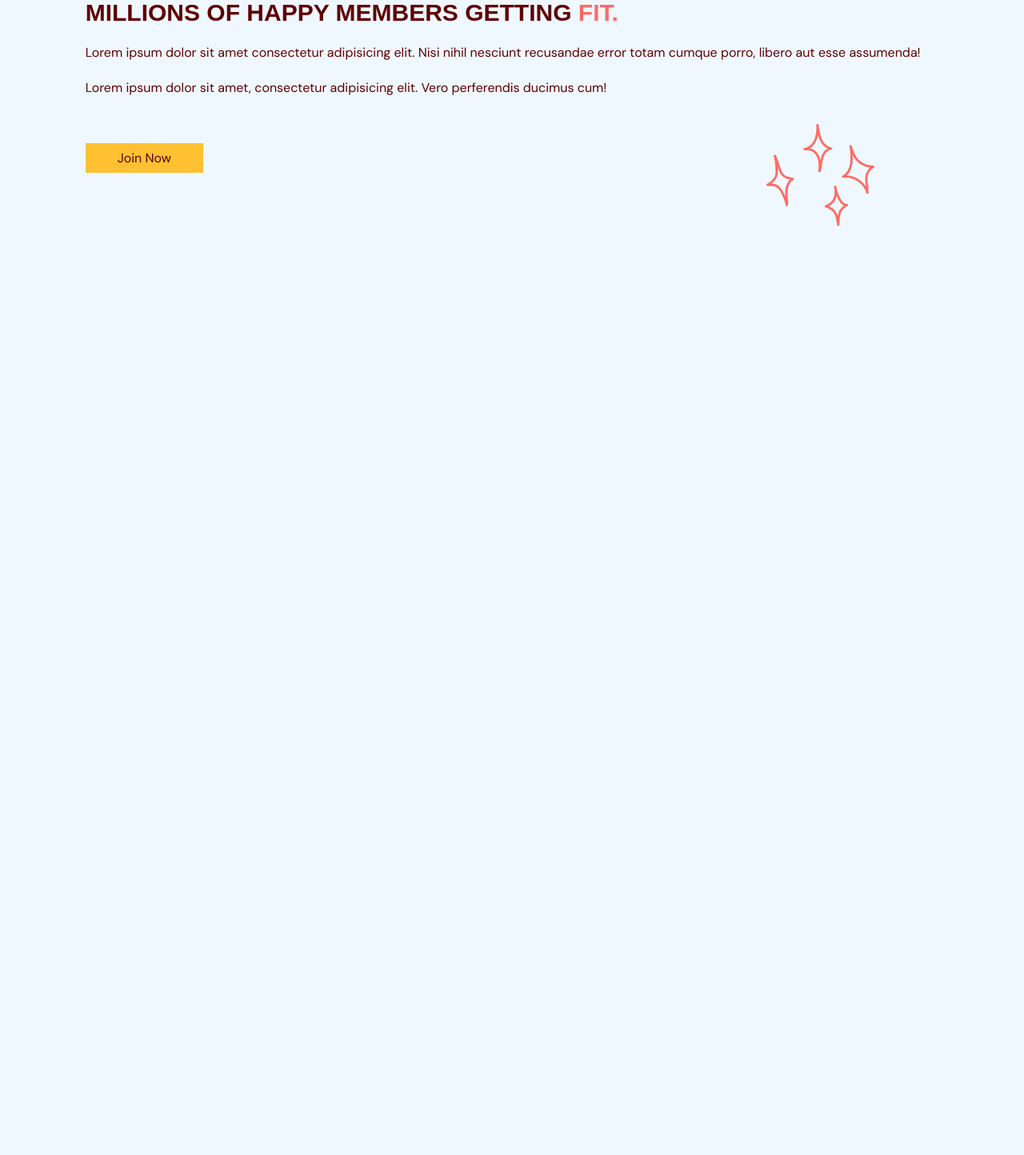
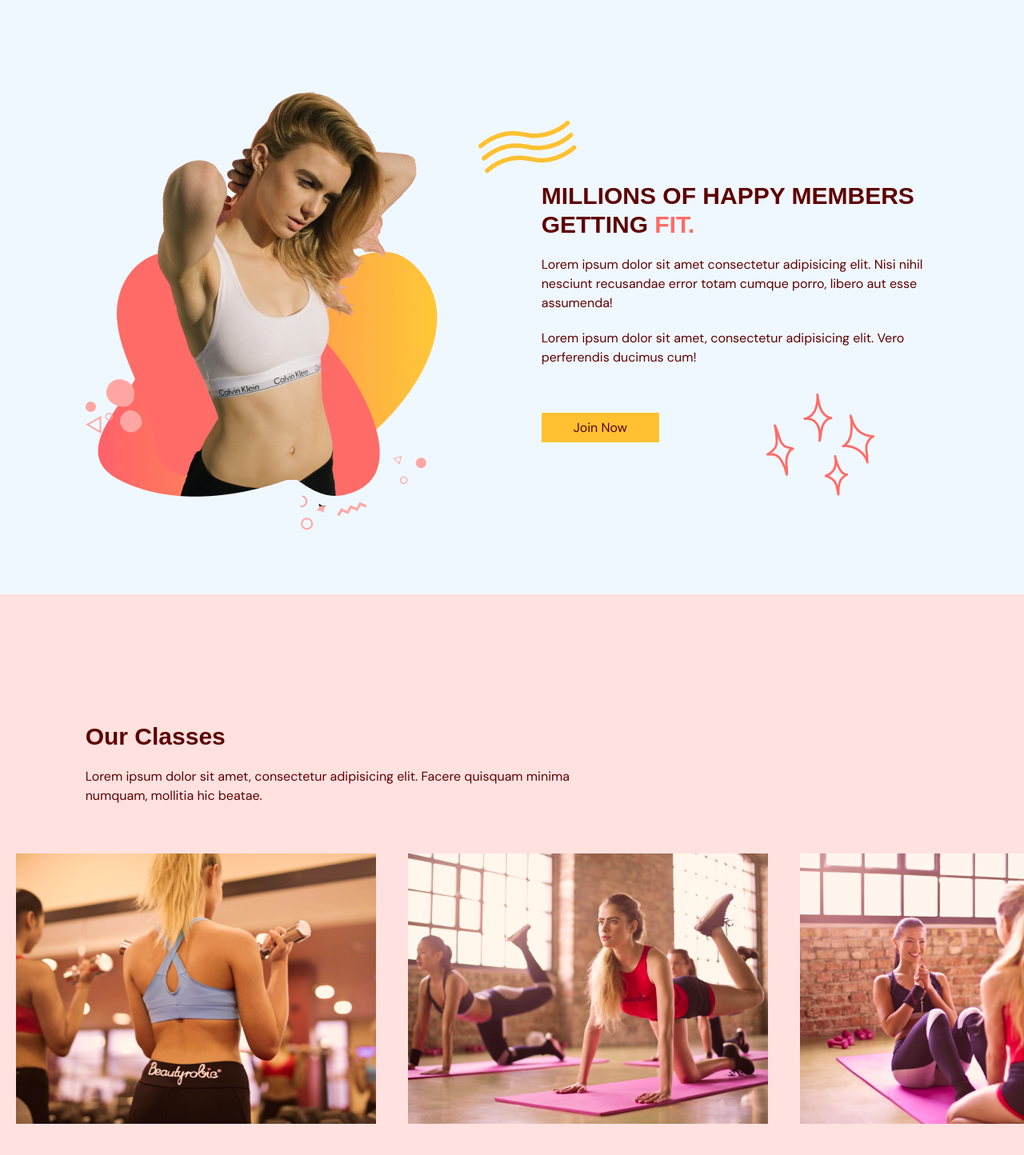
Before and after one commit to Jas-developer/JOSE_RIZAL_REPORT-WEB, a React (Vite) app: page / in a window 1280 px wide. Shown: the part 1410-2854 px from the top of the page at 80% size. Before the commit the page ends 1700 px from the top, so only its background shows below. Built offline with nearby package versions, Linux system fonts and the light colour scheme.

Commit message:
pushing existing dataset

```diff
--- a/src/App.tsx
+++ b/src/App.tsx
@@ -3,6 +3,7 @@
 import { SelectedPage } from './shared/type';
 import { Home } from './scenes/home';
 import { Benifits } from './scenes/benifits';
+import { OurClasses } from './scenes/ourClasses';
 
 const App = () => {
   const [selectedPage, setSelectedPage] = useState<SelectedPage>(SelectedPage.Home);
@@ -26,6 +27,7 @@
      <Navbar isTopOfPage={isTopOfPage} setSelectedPage={setSelectedPage} selectedPage={selectedPage}/>
      <Home setSelectedPage={setSelectedPage}/>
      <Benifits setSelectedPage={setSelectedPage}/>
+     <OurClasses setSelectedPage={setSelectedPage}/>
     </div>
   );
 };
--- a/src/scenes/benifits/index.tsx
+++ b/src/scenes/benifits/index.tsx
@@ -6,6 +6,7 @@
 import { BenifitType } from "@/shared/type";
 import { Benefit } from "./Benefit";
 import { ActionButton } from "@/shared/ActionButton";
+import BenifitPageGraphic from "@/assets/BenefitsPageGraphic.png"
 
 
 const benifits : Array<BenifitType> = [
@@ -69,24 +70,38 @@
            </motion.div>
 
            {/* graphics and description */}
-            <div>
+            <div className="md:flex mt-16 items-center justify-between gap-20 md:mt-28 ">
               {/* graphic */}
-              <img src="" alt="" />
+              <img src={BenifitPageGraphic} alt="" className="mx-auto" />
               {/* description */}
               <div>
                 {/* title */}
                 <div className="relative">
                   <div className="before:absolute  before:content-abstractwaves before:-left-20 before:z-[1]  before:-top-20"></div>
-                  <HText>
+                 <motion.div  initial="hidden" whileInView="visible"
+                  viewport={{once:false, amount: 0.5}}
+                  transition={{ delay: 0.4, duration: 1}}
+                  variants={{
+                  hidden: {opacity: 0, x:-50},
+                  visible:{opacity: 1, x:0},
+                  }}>
+                   <HText>
                     MILLIONS OF HAPPY MEMBERS GETTING {" "}
                     <span className="text-primary-500"> FIT.</span>
                   </HText>
+                 </motion.div>
                 </div>
                 {/* description */}
-                <div>
+                <motion.div   initial="hidden" whileInView="visible"
+             viewport={{once:false, amount: 0.5}}
+             transition={{ delay: 0.2, duration: 1}}
+             variants={{
+             hidden: {opacity: 0, x:-50},
+             visible:{opacity: 1, x:0},
+            }}>
                   <p className="my-5">Lorem ipsum dolor sit amet consectetur adipisicing elit. Nisi nihil nesciunt recusandae error totam cumque porro, libero aut esse assumenda!</p>
                   <p className="mb-5">Lorem ipsum dolor sit amet, consectetur adipisicing elit. Vero perferendis ducimus cum!</p>
-                </div>
+                </motion.div>
               {/* button */}
                <div className="relative mt-16">
                 <div className="before:absolute before:-bottom-20 before:right-20 before:z-[1] before:content-sparkles">
--- /dev/null
+++ b/src/scenes/ourClasses/Class.tsx
@@ -0,0 +1,28 @@
+
+
+type Props = {
+     image:string;
+     name:string;
+     description?:string;
+     }
+
+
+
+
+export const Class = ({image,name,description ="description"}: Props) => {
+
+    const overlayStyle = `p-5 absolute z-30 flex h-[380px] w-[450px] flex-col
+    items-center justify-center whitespace-normal bg-primary-500 text-center text-white
+    opacity-0 transition duration-500 hover:opacity-90`;
+
+
+    return(
+        <li className="relative mx-5 inline-block h-[380px] w-[450px]">
+         <div className={overlayStyle}>
+            <p className="text-2xl">{name}</p>
+            <p className="mt-5 ">{description}</p>
+         </div>
+         <img src={image} alt={image} />
+        </li>
+    )
+}
--- /dev/null
+++ b/src/scenes/ourClasses/index.tsx
@@ -0,0 +1,85 @@
+import { SelectedPage } from "@/shared/type";
+import image1 from "@/assets/image1.png";
+import image2 from "@/assets/image2.png";
+import image3 from "@/assets/image3.png";
+import image4 from "@/assets/image4.png";
+import image5 from "@/assets/image5.png";
+import image6 from "@/assets/image6.png";
+import {motion} from "framer-motion";
+import { HText } from "@/shared/HText";
+import { ClassType } from "@/shared/type";
+import { Class } from "./Class";
+
+
+const classes: Array<ClassType> = [
+  {
+    name : "Weight Traning classes",
+    description: "lorem15 I will be a software engineer before this month end",
+    image: image1,
+  },
+  {
+    name : "Yoga classes",
+    description: "lorem15 I will be a software engineer before this month end",
+    image: image2,
+  },
+  {
+    name : "Ab Core classes",
+    description: "lorem15 I will be a software engineer before this month end",
+    image: image3,
+  },
+  {
+    name : "Adventure classes",
+    description: "lorem15 I will be a software engineer before this month end",
+    image: image4,
+  },
+  {
+    name : "Fitness Traning classes",
+    description: "lorem15 I will be a software engineer before this month end",
+    image: image5,
+  },
+  {
+    name : "Traning classes",
+    description: "lorem15 I will be a software engineer before this month end",
+    image: image6,
+  }
+];
+
+
+type Props = {
+   setSelectedPage: (value: SelectedPage) => void;
+}
+
+const OurClasses = ({setSelectedPage} : Props) => {
+    return (
+        <section  id="ourclasses" className="w-full bg-primary-100 py-40">
+          <motion.div onViewportEnter={() => setSelectedPage(SelectedPage.OurClasses)}>
+
+
+           <motion.div className="mx-auto w-5/6"   initial="hidden" whileInView="visible"
+             viewport={{once:false, amount: 0.5}}
+             transition={{ delay: 0.2, duration: 1}}
+             variants={{
+             hidden: {opacity: 0, x:-50},
+             visible:{opacity: 1, x:0},
+            }}>
+            <div className="md:w-3/5">
+                <HText> Our Classes</HText>
+                <p className="py-5">Lorem ipsum dolor sit amet, consectetur adipisicing elit. Facere quisquam minima numquam, mollitia hic beatae.</p>
+            </div>
+           </motion.div>
+           <div className="mt-10 h-[353px] w-full  overflow-y-hidden ">
+              <ul className="w-[2800px] whitespace-nowrap">
+               {classes.map((item : ClassType,index) => (
+                <Class
+                description={item.description}
+                image={item.image}
+                name={item.name} key={`${item.name}-${index}`}/>
+               ))}
+              </ul>
+           </div>
+          </motion.div>
+        </section>
+    )
+}
+
+export { OurClasses };
```
Also changed, not shown: src/shared/type.ts (+7 -0 lines).
